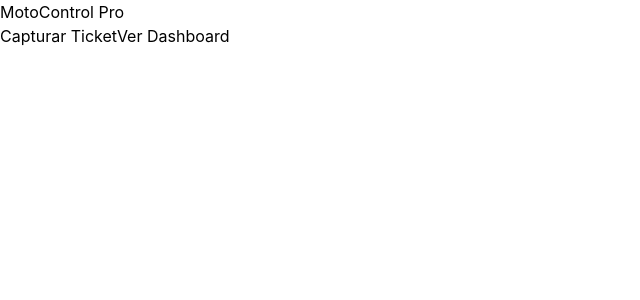
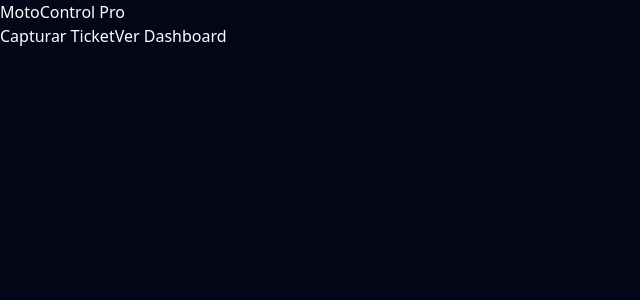
Before and after one commit to zelttikDevv/Motocontrol-pro, a Next.js app: page / in a window 1280 px wide. Shown: the top 300 px of the page, without its empty margins (0-640 px from the left). Built offline with nearby package versions, Linux system fonts and the light colour scheme.

Commit message:
Update globals.css

```diff
--- a/app/globals.css
+++ b/app/globals.css
@@ -2,7 +2,8 @@
 @tailwind components;
 @tailwind utilities;
 
-/* Estilos extra para que se vea profesional */
-body {
-  font-family: 'Inter', sans-serif;
+@layer base {
+  body {
+    @apply bg-slate-950 text-white antialiased font-sans;
+  }
 }
```
